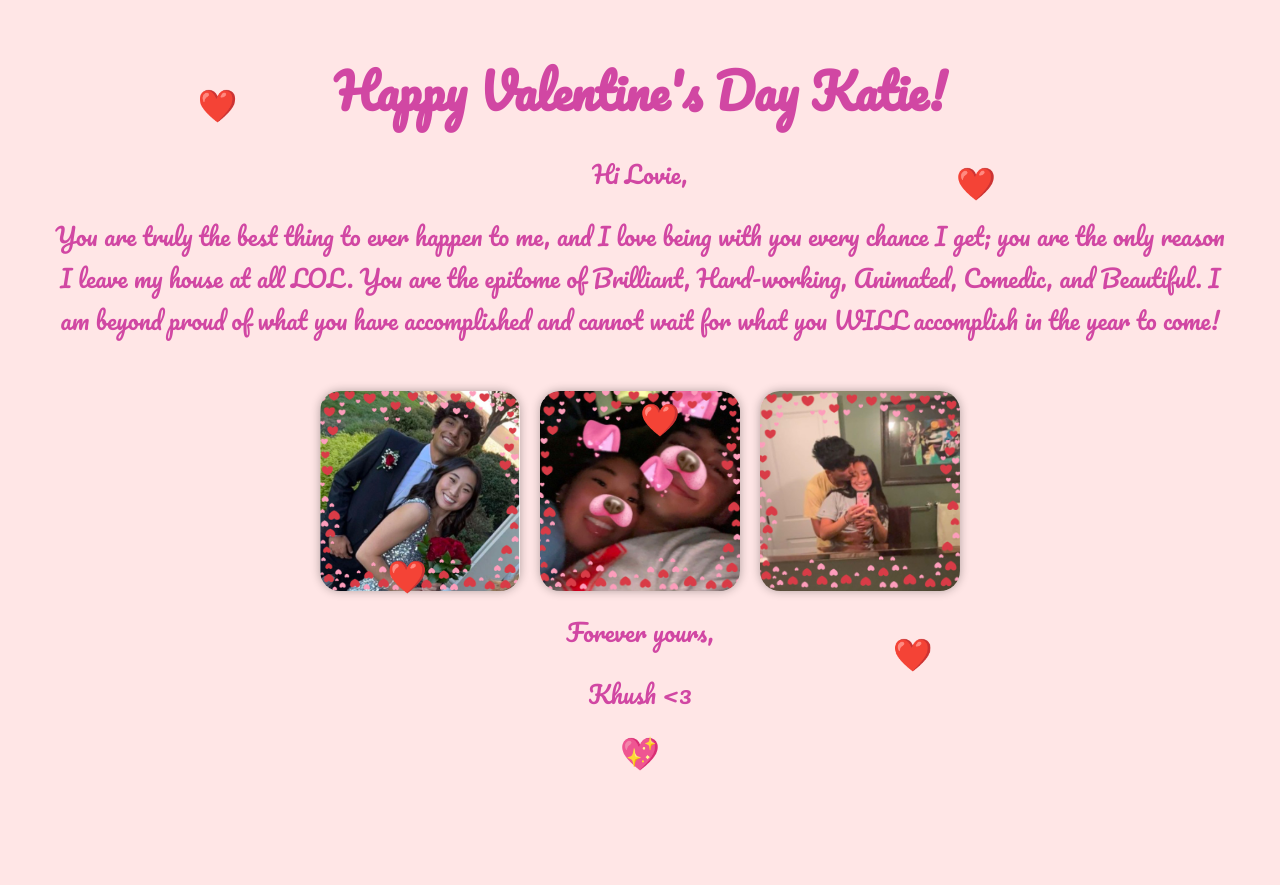
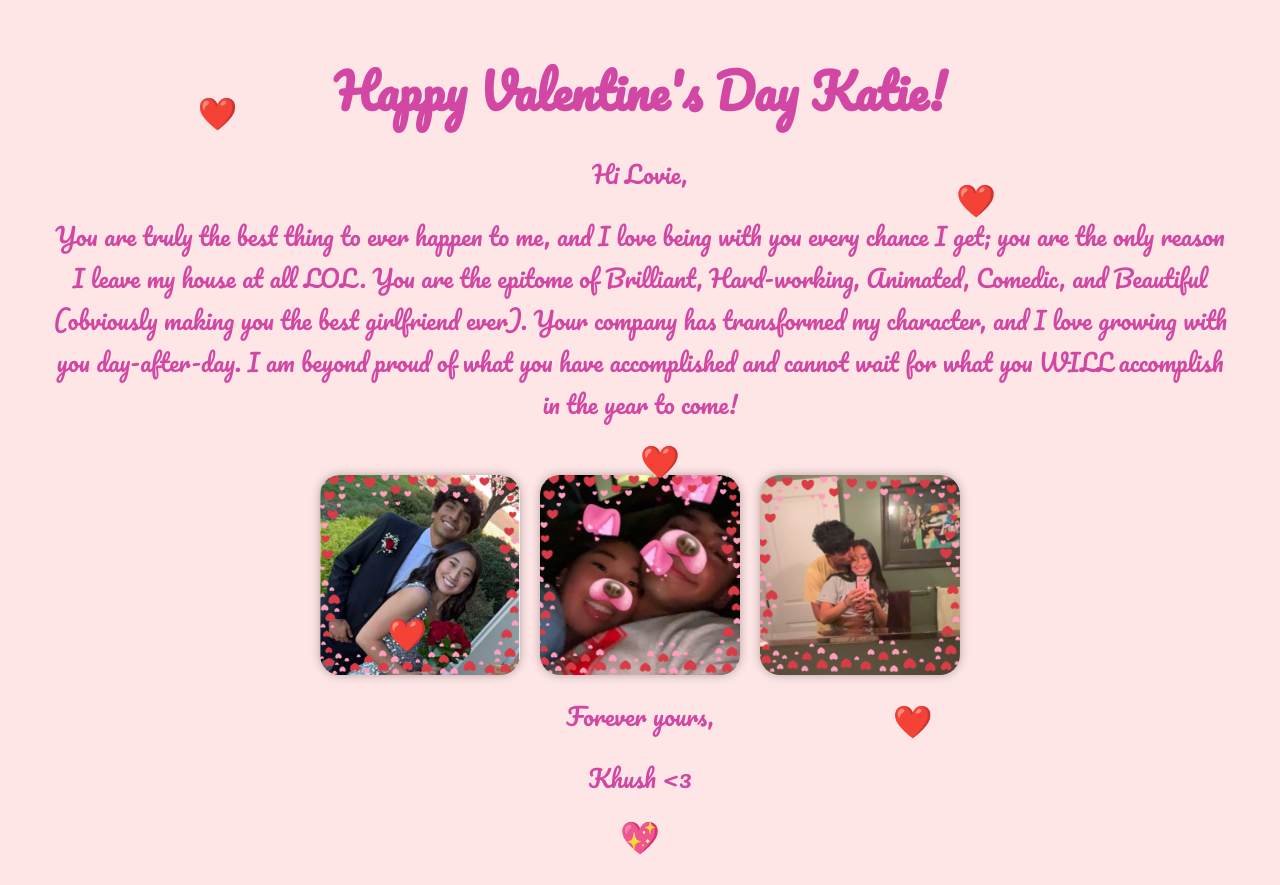
Before and after one commit to KhushPatelruns/12-15-25, a plain HTML site: page index.html in a window 1280 px wide. Before the commit the page ends 801 px from the top, so only its background shows below. Drawn offline with Linux system fonts and the light colour scheme.

Commit message:
Update index.html

```diff
--- a/index.html
+++ b/index.html
@@ -127,7 +127,7 @@
 <body>
     <h1 class="fade-in">Happy Valentine's Day Katie!</h1>
     <p class="fade-in">Hi Lovie,</p>
-    <p class="fade-in">You are truly the best thing to ever happen to me, and I love being with you every chance I get; you are the only reason I leave my house at all LOL. You are the epitome of Brilliant, Hard-working, Animated, Comedic, and Beautiful. I am beyond proud of what you have accomplished and cannot wait for what you WILL accomplish in the year to come!</p>
+    <p class="fade-in">You are truly the best thing to ever happen to me, and I love being with you every chance I get; you are the only reason I leave my house at all LOL. You are the epitome of Brilliant, Hard-working, Animated, Comedic, and Beautiful (obviously making you the best girlfriend ever). Your company has transformed my character, and I love growing with you day-after-day. I am beyond proud of what you have accomplished and cannot wait for what you WILL accomplish in the year to come!</p>
 
     <div class="container">
         <img src="IMG_1256.jpeg" alt="Our Picture" class="fade-in">
```
